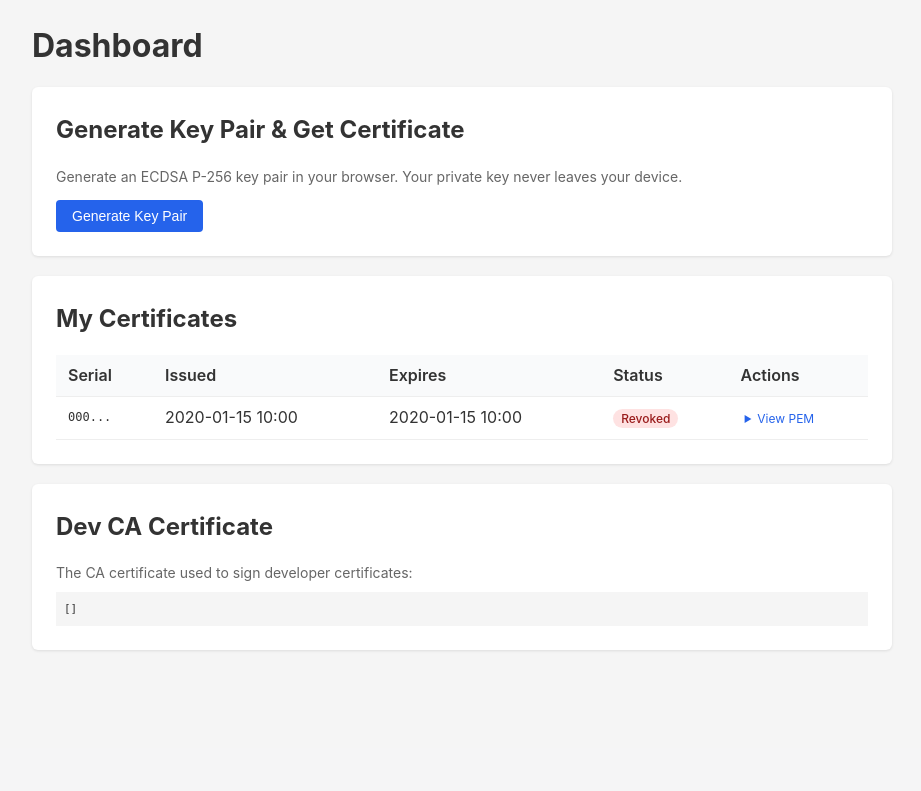
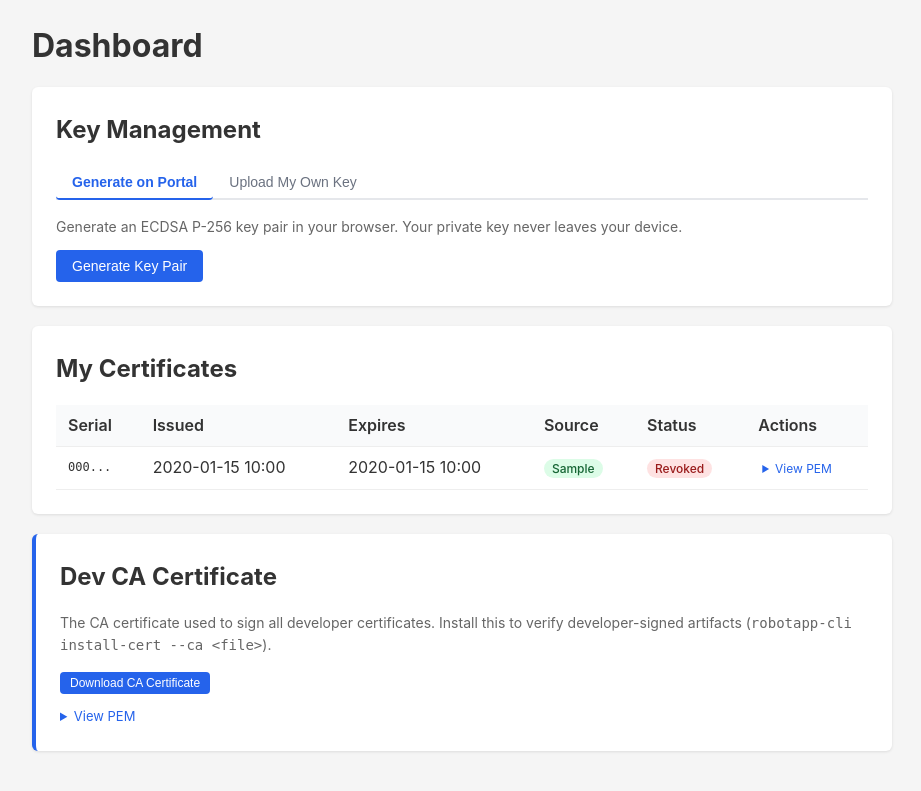
Before and after one commit to ScalingPhysicalAI/robotapp-dev-portal, a Flask app: template templates/dashboard.html in a window 1280 px wide. Shown: the part 52-843 px from the top of the page, without its empty margins (178-1099 px from the left). Before the commit the page ends 703 px from the top, so only its background shows below. Run offline with Flask 3, Linux system fonts and the light colour scheme; tables that the repository leaves empty hold one stand-in row (values such as "Sample post"); the template is opened without the code that fills it: values that come from a table or form of the project are taken from there, most other values are stand-ins (such as "Sample title", 1, 10 or a date in 2020).

Commit message:
feat: allow users to upload public key

```diff
--- a/app.py
+++ b/app.py
@@ -11,7 +11,7 @@
     decode_token,
     login_required,
 )
-from cert_service import sign_developer_cert, generate_crl, get_ca_cert_pem
+from cert_service import sign_developer_cert, generate_crl, get_ca_cert_pem, get_ca_cert_info
 
 app = Flask(__name__)
 app.config["SQLALCHEMY_DATABASE_URI"] = "sqlite:///developer_portal.db"
@@ -182,6 +182,10 @@
             return jsonify({"error": error}), 400
         return redirect(url_for("dashboard"))
 
+    key_source = data.get("key_source", "uploaded")
+    if key_source not in ("generated", "uploaded"):
+        key_source = "uploaded"
+
     dev = db.session.get(Developer, g.developer_id)
 
     try:
@@ -201,6 +205,7 @@
         serial_number=serial_hex,
         developer_id=dev.id,
         public_key_pem=public_key_pem,
+        key_source=key_source,
         certificate_pem=cert_pem,
         expires_at=expires_at,
     )
@@ -208,10 +213,13 @@
     db.session.commit()
 
     if request.is_json:
+        ca_info = get_ca_cert_info()
         return jsonify({
             "certificate_id": cert.id,
             "serial_number": cert.serial_number,
             "certificate_pem": cert.certificate_pem,
+            "ca_certificate_pem": ca_info["certificate_pem"],
+            "fingerprint_sha256": ca_info["fingerprint_sha256"],
             "issued_at": cert.issued_at.isoformat(),
             "expires_at": cert.expires_at.isoformat(),
         }), 201
@@ -300,6 +308,15 @@
 
 
 # ------------------------------------------------------------------
+# API: CA certificate (public)
+# ------------------------------------------------------------------
+
+@app.route("/api/v1/ca/certificate", methods=["GET"])
+def api_ca_certificate():
+    return jsonify(get_ca_cert_info())
+
+
+# ------------------------------------------------------------------
 # Run
 # ------------------------------------------------------------------
 
--- a/models.py
+++ b/models.py
@@ -36,6 +36,7 @@
     serial_number = db.Column(db.String(64), unique=True, nullable=False)
     developer_id = db.Column(db.Integer, db.ForeignKey("developers.id"), nullable=False)
     public_key_pem = db.Column(db.Text, nullable=False)
+    key_source = db.Column(db.String(20), nullable=False, default="uploaded")
     certificate_pem = db.Column(db.Text, nullable=False)
     issued_at = db.Column(db.DateTime, default=lambda: datetime.now(timezone.utc))
     expires_at = db.Column(db.DateTime, nullable=False)
--- a/templates/dashboard.html
+++ b/templates/dashboard.html
@@ -6,10 +6,55 @@
 {% endblock %}
 {% block content %}
 
+<style>
+.tab-bar {
+    display: flex;
+    gap: 0;
+    margin-bottom: 16px;
+    border-bottom: 2px solid #e5e7eb;
+}
+
+.tab-btn {
+    padding: 8px 16px;
+    background: none;
+    border: none;
+    border-bottom: 2px solid transparent;
+    margin-bottom: -2px;
+    cursor: pointer;
+    font-size: 14px;
+    color: #6b7280;
+}
+
+.tab-btn.active {
+    color: #2563eb;
+    border-bottom-color: #2563eb;
+    font-weight: 600;
+}
+
+.tab-panel {
+    display: none;
+}
+
+.tab-panel.active {
+    display: block;
+}
+</style>
+
 <h1>Dashboard</h1>
 
 <div class="card">
-    <h2>Generate Key Pair &amp; Get Certificate</h2>
+    <h2>Key Management</h2>
+
+    <div class="tab-bar">
+        <button type="button" class="tab-btn active" data-tab="generate" onclick="switchTab('generate')">
+            Generate on Portal
+        </button>
+        <button type="button" class="tab-btn" data-tab="upload" onclick="switchTab('upload')">
+            Upload My Own Key
+        </button>
+    </div>
+
+    <div id="panel-generate" class="tab-panel active">
         <p style="margin-bottom:12px; font-size:14px; color:#666;">
             Generate an ECDSA P-256 key pair in your browser. Your private key never leaves your device.
         </p>
@@ -20,27 +65,83 @@
 
         <div id="keyPairResult" style="display:none; margin-top:16px;">
             <div style="background:#fef3c7; border:1px solid #f59e0b; border-radius:4px; padding:12px; margin-bottom:12px;">
-            <strong style="color:#92400e;">Private Key — copy and save this now. It will not be shown again.</strong>
+                <strong style="color:#92400e;">
+                    Private Key — copy or download this now. It will not be shown again.
+                </strong>
             </div>
+
             <label for="private_key_display">Private Key (PEM)</label>
             <textarea id="private_key_display" rows="6" readonly
                 style="background:#fff7ed; border-color:#f59e0b; font-size:12px;"></textarea>
-        <button type="button" class="btn btn-sm" style="margin-bottom:16px; background:#f59e0b; color:white;"
+
+            <div style="margin-bottom:16px;">
+                <button type="button" class="btn btn-sm"
+                    style="background:#f59e0b; color:white;"
                     onclick="copyPrivateKey()">
                     Copy Private Key
                 </button>
-        <span id="copyConfirm" style="display:none; color:#166534; font-size:13px; margin-left:8px;">Copied!</span>
+
+                <span id="copyConfirm"
+                    style="display:none; color:#166534; font-size:13px; margin-left:8px;">
+                    Copied!
+                </span>
+
+                <button type="button" class="btn btn-sm"
+                    style="background:#2563eb; color:white; margin-left:4px;"
+                    onclick="downloadPrivateKey()">
+                    Download Private Key
+                </button>
+            </div>
 
             <form method="POST" action="/api/v1/developers/keys">
-            <label for="public_key">Public Key (PEM) — this will be sent to the server</label>
+                <input type="hidden" name="key_source" value="generated">
+
+                <label for="public_key">
+                    Public Key (PEM) — this will be sent to the server
+                </label>
+
                 <textarea id="public_key" name="public_key" rows="5" readonly
                     style="background:#f0fdf4; border-color:#22c55e; font-size:12px;"></textarea>
-            <button type="submit" class="btn btn-primary">Submit Public Key &amp; Get Certificate</button>
+
+                <button type="submit" class="btn btn-primary">
+                    Submit Public Key &amp; Get Certificate
+                </button>
+            </form>
+        </div>
+    </div>
+
+    <div id="panel-upload" class="tab-panel">
+        <p style="margin-bottom:12px; font-size:14px; color:#666;">
+            Paste your PEM-encoded ECDSA P-256 public key below (e.g. from
+            <code>robotapp-cli keygen</code>). Your private key stays on your device.
+        </p>
+
+        <form method="POST" action="/api/v1/developers/keys">
+            <input type="hidden" name="key_source" value="uploaded">
+
+            <label for="upload_public_key">Public Key (PEM)</label>
+
+            <textarea id="upload_public_key" name="public_key" rows="8"
+                placeholder="-----BEGIN PUBLIC KEY-----&#10;MFkwEwYHKoZIzj0CAQYIKoZIzj0DAQcDQgAE...&#10;-----END PUBLIC KEY-----"
+                style="font-size:12px;"></textarea>
+
+            <button type="submit" class="btn btn-primary">
+                Upload Public Key &amp; Get Certificate
+            </button>
         </form>
     </div>
 </div>
 
 <script>
+function switchTab(tabName) {
+    document.querySelectorAll('.tab-btn').forEach(btn => btn.classList.remove('active'));
+    document.querySelectorAll('.tab-panel').forEach(panel => panel.classList.remove('active'));
+
+    document.querySelector(`[data-tab="${tabName}"]`).classList.add('active');
+    document.getElementById(`panel-${tabName}`).classList.add('active');
+}
+
+
 async function generateKeyPair() {
     const keyPair = await crypto.subtle.generateKey(
         { name: "ECDSA", namedCurve: "P-256" },
@@ -71,6 +172,33 @@
         setTimeout(() => confirm.style.display = "none", 2000);
     });
 }
+
+function downloadPrivateKey() {
+    const pem = document.getElementById("private_key_display").value;
+    const blob = new Blob([pem], { type: "application/x-pem-file" });
+    const url = URL.createObjectURL(blob);
+
+    const a = document.createElement("a");
+    a.href = url;
+    a.download = "developer_private_key.pem";
+    a.click();
+
+    URL.revokeObjectURL(url);
+}
+
+function downloadCACert() {
+    const pem = {{ ca_cert_pem | tojson }};
+    const blob = new Blob([pem], { type: "application/x-pem-file" });
+    const url = URL.createObjectURL(blob);
+
+    const a = document.createElement("a");
+    a.href = url;
+    a.download = "starforge_dev_ca.pem";
+    a.click();
+
+    URL.revokeObjectURL(url);
+}
+
 </script>
 
 <div class="card">
@@ -82,6 +210,7 @@
                 <th>Serial</th>
                 <th>Issued</th>
                 <th>Expires</th>
+                <th>Source</th>
                 <th>Status</th>
                 <th>Actions</th>
             </tr>
@@ -92,6 +221,11 @@
                 <td style="font-family:monospace; font-size:12px;">{{ cert.serial_number[:16] }}...</td>
                 <td>{{ cert.issued_at.strftime('%Y-%m-%d %H:%M') }}</td>
                 <td>{{ cert.expires_at.strftime('%Y-%m-%d %H:%M') }}</td>
+                <td>
+                    <span class="badge {% if cert.key_source == 'generated' %}badge-yellow{% else %}badge-green{% endif %}">
+                        {{ cert.key_source|default('uploaded') }}
+                    </span>
+                </td>
                 <td>
                     {% if cert.is_revoked %}
                         <span class="badge badge-red">Revoked</span>
@@ -118,14 +252,32 @@
         </tbody>
     </table>
     {% else %}
-    <p style="color:#666;">No certificates yet. Upload a public key above to get started.</p>
+    <p style="color:#666;">No certificates yet. Generate a key pair or upload a public key above to get started.</p>
     {% endif %}
 </div>
 
-<div class="card">
+<div class="card" style="border-left: 4px solid #2563eb;">
     <h2>Dev CA Certificate</h2>
-    <p style="margin-bottom:8px; font-size:14px; color:#666;">The CA certificate used to sign developer certificates:</p>
-    <pre style="padding:8px; background:#f5f5f5; font-size:11px; overflow-x:auto;">{{ ca_cert_pem }}</pre>
+
+    <p style="margin-bottom:12px; font-size:14px; color:#666;">
+        The CA certificate used to sign all developer certificates. Install this to verify developer-signed artifacts
+        (<code>robotapp-cli install-cert --ca &lt;file&gt;</code>).
+    </p>
+
+    <button type="button" class="btn btn-primary btn-sm"
+        onclick="downloadCACert()"
+        style="margin-bottom:12px;">
+        Download CA Certificate
+    </button>
+
+    <details>
+        <summary style="cursor:pointer; font-size:13px; color:#2563eb;">
+            View PEM
+        </summary>
+        <pre style="margin-top:8px; padding:8px; background:#f5f5f5; font-size:11px; overflow-x:auto;">
+{{ ca_cert_pem }}
+        </pre>
+    </details>
 </div>
 
 {% endblock %}
```
Also changed, not shown: cert_service.py (+26 -0 lines). Lines whose indentation alone changed are shown as unchanged.
